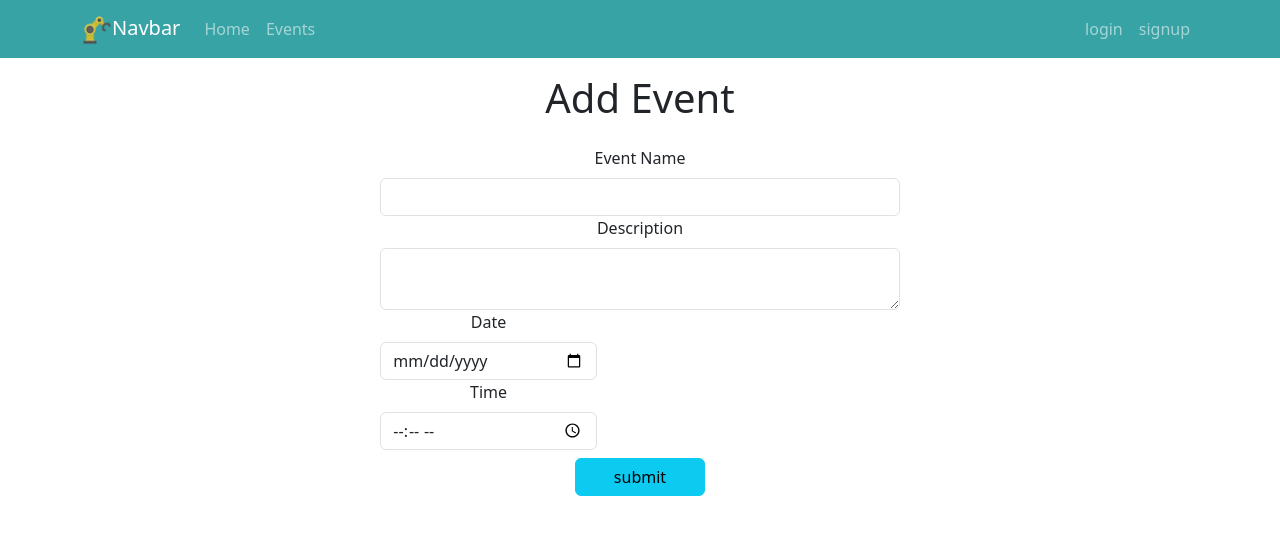
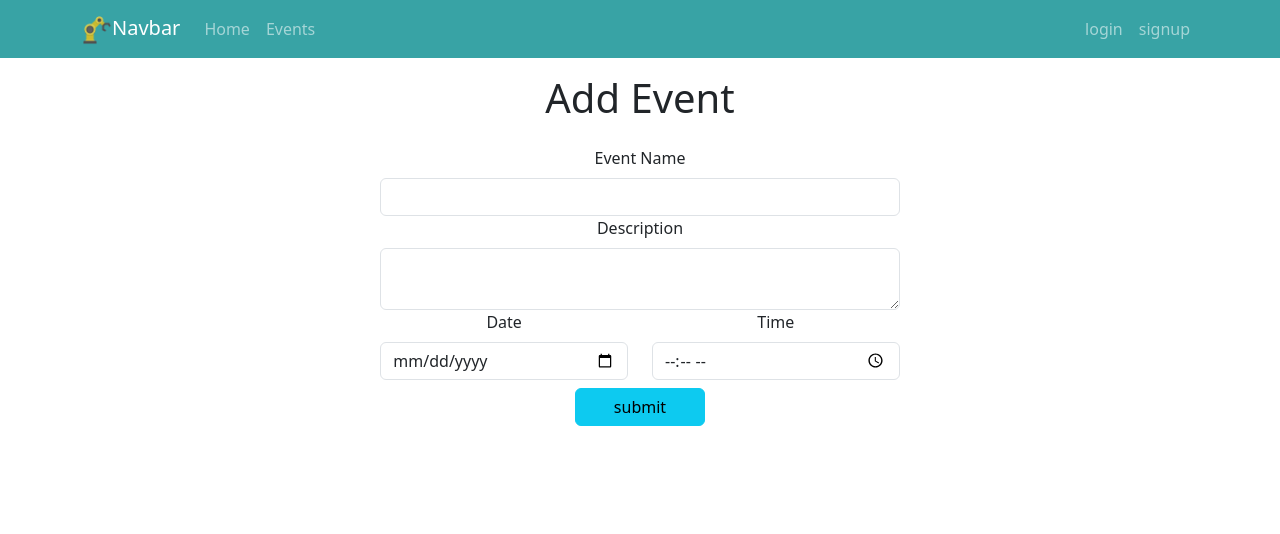
Before and after one commit to KashaM767/event-listing, a React (Vite) app in the folder events/: page /addEvent in a window 1280 px wide. Shown: the top 534 px of the page. Built offline with nearby package versions, Linux system fonts and the light colour scheme.

Commit message:
placed date and time on same row

```diff
--- a/events/src/components/AddEvent.jsx
+++ b/events/src/components/AddEvent.jsx
@@ -5,6 +5,7 @@
 import { useState } from 'react';
 import { addEvent } from '../../utils/api';
 import { useNavigate } from 'react-router-dom';
+import Row from 'react-bootstrap/Row';
 
 const AddEvent = () => {
     const [eventName, setEventName] = useState('');
@@ -73,7 +74,8 @@
                         </InputGroup>
                     </Form.Group>
 
-                    <Form.Group className="col-md-5" controlId="formBasicDate">
+                    <Row className='d-flex justify-content-between'>
+                        <Form.Group className="col-md-6" controlId="formBasicDate">
                             <Form.Label>Date</Form.Label>
                             <InputGroup hasValidation>
                                 <Form.Control
@@ -88,7 +90,7 @@
                             </InputGroup>
                         </Form.Group>
 
-                    <Form.Group className="col-md-5" controlId="formBasicTime">
+                        <Form.Group className="col-md-6" controlId="formBasicTime">
                             <Form.Label>Time</Form.Label>
                             <InputGroup hasValidation>
                                 <Form.Control
@@ -102,6 +104,7 @@
                                 </Form.Control.Feedback>
                             </InputGroup>
                         </Form.Group>
+                    </Row>
 
                     <Form.Group controlId="formBasicButton">
                         <Button className='col-md-3 mt-2' variant="info" type="submit">
```
Lines whose indentation alone changed are shown as unchanged.
